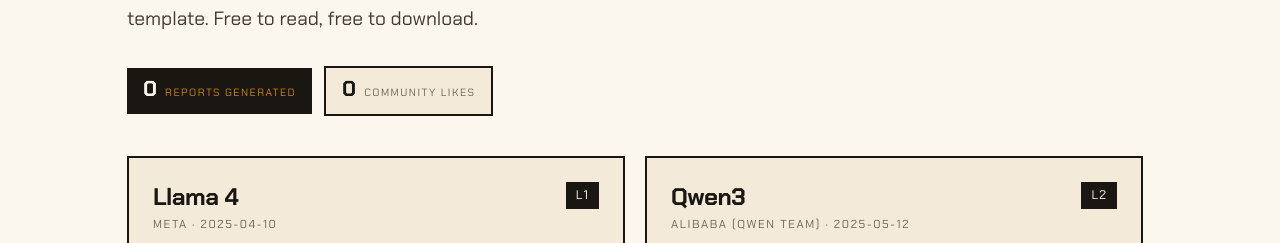
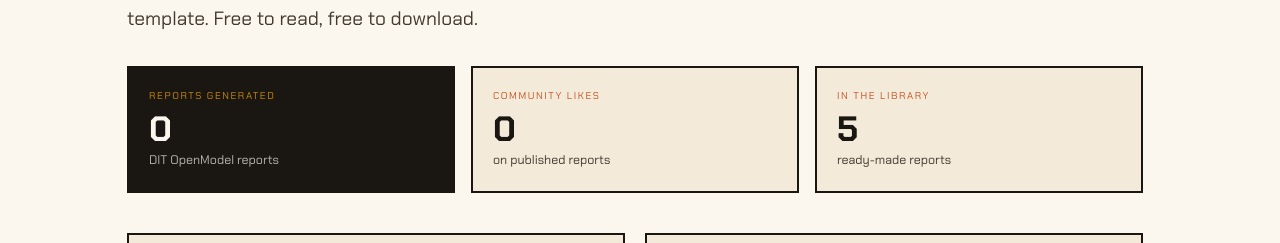
Before and after one commit to Lawrencium-103/__D.I.Technologies, a React (Vite) app: page /reports in a window 1280 px wide. Shown: the part 282-525 px from the top of the page. Built offline with nearby package versions, Linux system fonts and the light colour scheme; no server answers.

Commit message:
Surface engagement metrics as cards on S-SME, Research, OMSF and report library pages

```diff
--- /dev/null
+++ b/src/components/OmsfStats.jsx
@@ -0,0 +1,66 @@
+import { useEffect, useState } from 'react'
+
+// OMSF engagement impact: reports generated + community likes.
+// Mirrors /api/stats in localStorage so the numbers stay visible (and keep
+// their last value) even when the backend is unreachable (e.g. local dev).
+
+const LOCAL_KEY = 'dit-omsf-stats'
+
+function loadLocal() {
+  try {
+    return JSON.parse(localStorage.getItem(LOCAL_KEY) || 'null')
+  } catch {
+    return null
+  }
+}
+function saveLocal(v) {
+  try {
+    localStorage.setItem(LOCAL_KEY, JSON.stringify(v))
+  } catch {
+    /* ignore */
+  }
+}
+
+export default function OmsfStats({ libraryCount = null }) {
+  const [stats, setStats] = useState(() => loadLocal() || { generated: 0, likes: {} })
+
+  useEffect(() => {
+    let active = true
+    fetch('/api/stats')
+      .then((r) => (r.ok ? r.json() : Promise.reject()))
+      .then((d) => {
+        if (!active) return
+        const next = { generated: d.generated || 0, likes: d.likes || {} }
+        saveLocal(next)
+        setStats(next)
+      })
+      .catch(() => {})
+    return () => {
+      active = false
+    }
+  }, [])
+
+  const totalLikes = Object.values(stats.likes || {}).reduce((a, b) => a + (b || 0), 0)
+
+  return (
+    <div className="grid grid-cols-2 lg:grid-cols-3 gap-4">
+      <div className="border-2 border-[var(--color-ink)] bg-[var(--color-ink)] text-[var(--color-paper)] p-5">
+        <div className="font-[var(--font-mono)] text-[0.62rem] uppercase tracking-[0.16em] text-[var(--color-amber)]">Reports generated</div>
+        <div className="font-[var(--font-display)] font-bold text-[2.2rem] leading-none mt-2">{stats.generated}</div>
+        <div className="text-[0.78rem] text-[var(--color-paper)]/70 mt-1">DIT OpenModel reports</div>
+      </div>
+      <div className="border-2 border-[var(--color-ink)] bg-[var(--color-paper-2)] p-5">
+        <div className="font-[var(--font-mono)] text-[0.62rem] uppercase tracking-[0.16em] text-[var(--color-burnt)]">Community likes</div>
+        <div className="font-[var(--font-display)] font-bold text-[2.2rem] leading-none mt-2">{totalLikes}</div>
+        <div className="text-[0.78rem] text-[var(--color-ink-soft)] mt-1">on published reports</div>
+      </div>
+      {libraryCount != null && (
+        <div className="border-2 border-[var(--color-ink)] bg-[var(--color-paper-2)] p-5 col-span-2 lg:col-span-1">
+          <div className="font-[var(--font-mono)] text-[0.62rem] uppercase tracking-[0.16em] text-[var(--color-burnt)]">In the library</div>
+          <div className="font-[var(--font-display)] font-bold text-[2.2rem] leading-none mt-2">{libraryCount}</div>
+          <div className="text-[0.78rem] text-[var(--color-ink-soft)] mt-1">ready-made reports</div>
+        </div>
+      )}
+    </div>
+  )
+}
--- /dev/null
+++ b/src/components/SmeStats.jsx
@@ -0,0 +1,36 @@
+import { useMemo } from 'react'
+import { useSmePdfs } from '../lib/smePdf'
+import { smePdfDownloads } from '../data/smeToolkit'
+
+// Aggregate SME toolkit impact: total downloads + likes across all fillable PDFs.
+export default function SmeStats() {
+  const { counts } = useSmePdfs()
+  const totalDownloads = useMemo(
+    () => Object.values(counts).reduce((s, c) => s + (c?.downloads || 0), 0),
+    [counts]
+  )
+  const totalLikes = useMemo(
+    () => Object.values(counts).reduce((s, c) => s + (c?.likes || 0), 0),
+    [counts]
+  )
+
+  return (
+    <div className="grid grid-cols-2 lg:grid-cols-3 gap-4 mb-8">
+      <div className="border-2 border-[var(--color-ink)] bg-[var(--color-ink)] text-[var(--color-paper)] p-5">
+        <div className="font-[var(--font-mono)] text-[0.62rem] uppercase tracking-[0.16em] text-[var(--color-amber)]">Total downloads</div>
+        <div className="font-[var(--font-display)] font-bold text-[2.2rem] leading-none mt-2">{totalDownloads}</div>
+        <div className="text-[0.78rem] text-[var(--color-paper)]/70 mt-1">across all toolkit PDFs</div>
+      </div>
+      <div className="border-2 border-[var(--color-ink)] bg-[var(--color-paper-2)] p-5">
+        <div className="font-[var(--font-mono)] text-[0.62rem] uppercase tracking-[0.16em] text-[var(--color-burnt)]">Total likes</div>
+        <div className="font-[var(--font-display)] font-bold text-[2.2rem] leading-none mt-2">{totalLikes}</div>
+        <div className="text-[0.78rem] text-[var(--color-ink-soft)] mt-1">from founders & coaches</div>
+      </div>
+      <div className="border-2 border-[var(--color-ink)] bg-[var(--color-paper-2)] p-5 col-span-2 lg:col-span-1">
+        <div className="font-[var(--font-mono)] text-[0.62rem] uppercase tracking-[0.16em] text-[var(--color-burnt)]">Toolkit reach</div>
+        <div className="font-[var(--font-display)] font-bold text-[2.2rem] leading-none mt-2">{smePdfDownloads.length}</div>
+        <div className="text-[0.78rem] text-[var(--color-ink-soft)] mt-1">fillable, offline-ready PDFs</div>
+      </div>
+    </div>
+  )
+}
--- a/src/pages/Framework.jsx
+++ b/src/pages/Framework.jsx
@@ -1,5 +1,6 @@
 import { Link } from 'react-router-dom'
 import ScrollReveal from '../components/ScrollReveal'
+import OmsfStats from '../components/OmsfStats'
 import framework from '../data/contentFramework'
 
 export default function Framework() {
@@ -24,6 +25,7 @@
           <p className="text-[1.25rem] leading-relaxed text-[var(--color-ink-soft)] max-w-[60ch] mb-10">
             {f.tagline}
           </p>
+          <OmsfStats />
         </ScrollReveal>
 
         {/* Position / moat */}
--- a/src/pages/ReportsLibrary.jsx
+++ b/src/pages/ReportsLibrary.jsx
@@ -2,6 +2,7 @@
 import { Link } from 'react-router-dom'
 import { Heart } from 'lucide-react'
 import ScrollReveal from '../components/ScrollReveal'
+import OmsfStats from '../components/OmsfStats'
 
 export default function ReportsLibrary() {
   const [items, setItems] = useState([])
@@ -33,8 +34,6 @@
 
   const audienceLabel = (a) =>
     ({ general: 'General', private: 'Private / individual', enterprise: 'Enterprise', nonprofit: 'Non-profit / public' }[a] || a)
-
-  const totalLikes = Object.values(stats.likes || {}).reduce((a, b) => a + (b || 0), 0)
 
   const like = (id) => {
     if (liked[id]) return
@@ -71,19 +70,8 @@
             sourced from the web, and laid out in our branded DIT report template. Free to read, free to download.
           </p>
 
-          <div className="flex flex-wrap items-center gap-3 mb-10">
-            <div className="bg-[var(--color-ink)] text-[var(--color-paper)] px-4 py-2.5">
-              <span className="font-[var(--font-display)] font-bold text-[1.35rem] leading-none">{stats.generated}</span>
-              <span className="font-[var(--font-mono)] text-[0.66rem] uppercase tracking-[0.14em] ml-2 text-[var(--color-amber)]">
-                reports generated
-              </span>
-            </div>
-            <div className="bg-[var(--color-paper-2)] border-2 border-[var(--color-ink)] px-4 py-2.5">
-              <span className="font-[var(--font-display)] font-bold text-[1.35rem] leading-none">{totalLikes}</span>
-              <span className="font-[var(--font-mono)] text-[0.66rem] uppercase tracking-[0.14em] ml-2 text-[var(--color-ink-faint)]">
-                community likes
-              </span>
-            </div>
+          <div className="mb-10">
+            <OmsfStats libraryCount={items.length} />
           </div>
         </ScrollReveal>
 
--- a/src/pages/Research.jsx
+++ b/src/pages/Research.jsx
@@ -1,5 +1,6 @@
 import { Link } from 'react-router-dom'
 import ScrollReveal from '../components/ScrollReveal'
+import OmsfStats from '../components/OmsfStats'
 
 const academic = [
   {
@@ -84,6 +85,8 @@
             industry frameworks that already exist. This page names them directly, says what each one contributes,
             and says plainly where OMSF’s own contribution begins and ends.
           </p>
+
+          <OmsfStats />
 
           {/* Provenance rule */}
           <div className="bg-[var(--color-ink)] text-[var(--color-paper)] p-6 sm:p-8 mb-14 border-l-[6px] border-[var(--color-burnt)]">
--- a/src/pages/SSME.jsx
+++ b/src/pages/SSME.jsx
@@ -2,6 +2,7 @@
 import { ArrowRight, Sun, WifiOff, ClipboardCheck, Target, Megaphone, Users, Store, Banknote, Landmark } from 'lucide-react'
 import ScrollReveal from '../components/ScrollReveal'
 import SmePdfCard from '../components/SmePdfCard'
+import SmeStats from '../components/SmeStats'
 import { useSmePdfs } from '../lib/smePdf'
 import { smePdfDownloads, smeMatrix } from '../data/smeToolkit'
 
@@ -193,10 +194,11 @@
           <ScrollReveal>
             <span className="eyebrow">Take it offline</span>
             <h2 className="mt-3 mb-3">Download the fillable DIT PDFs</h2>
-            <p className="text-[1.05rem] max-w-[62ch] mb-12">
+            <p className="text-[1.05rem] max-w-[62ch] mb-8">
               Seven printable, fillable tools that calculate your score as you fill them in. Each card shows what
               the tool does and what it helps you achieve.
             </p>
+            <SmeStats />
           </ScrollReveal>
           <div className="grid grid-cols-1 md:grid-cols-2 lg:grid-cols-3 gap-6">
             {smePdfDownloads.map((d) => (
```
